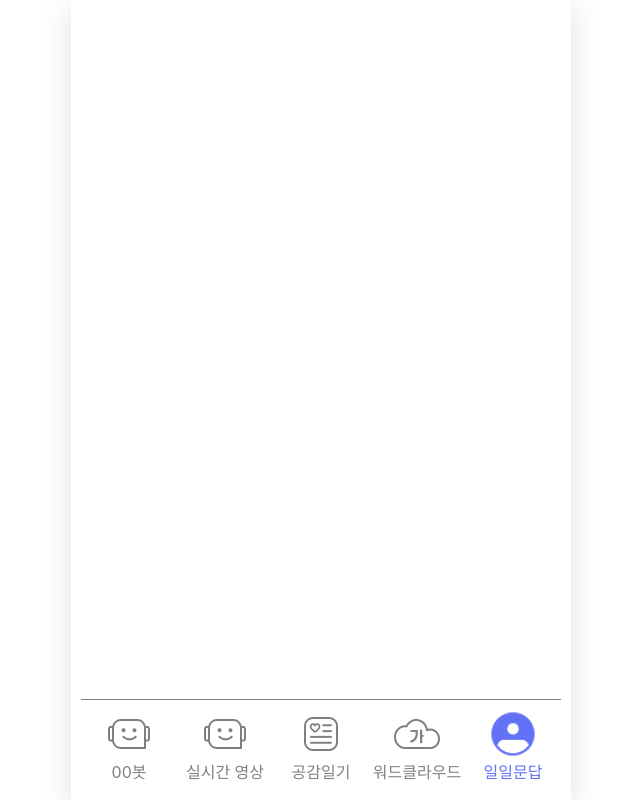
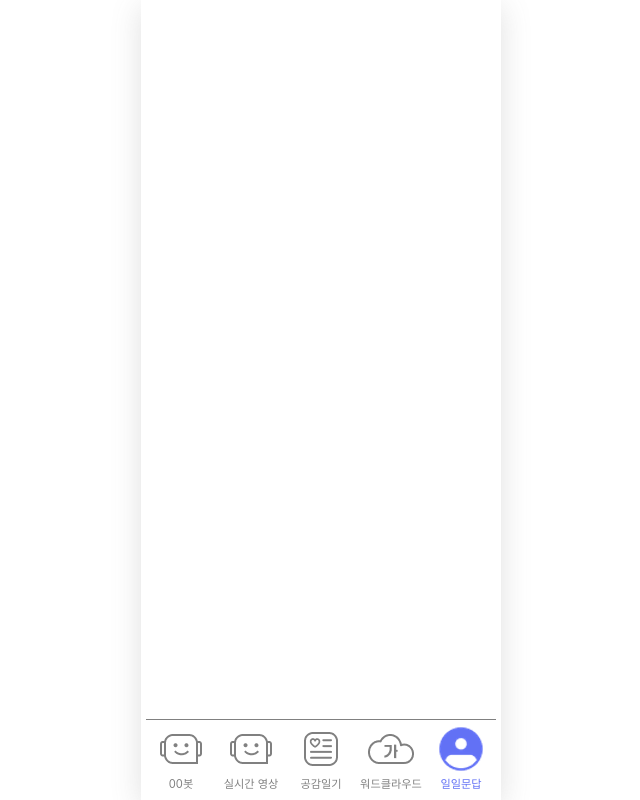
Before and after one commit to psy-er/I-CARE-FE, a React (Create React App) app in the folder frontend/: page /question in a window 1280 px wide. Shown: the whole page, without its empty margins (319-959 px from the left). Built offline with nearby package versions, Linux system fonts and the light colour scheme.

Commit message:
docs : 화면크기 + 글자크기 조정

```diff
--- a/frontend/src/App.js
+++ b/frontend/src/App.js
@@ -4,14 +4,19 @@ import { Route, Routes } from "react-router-dom";
 import DiaryDetail from "./feat_diary/DiaryDetail";
 import DiaryCalendar from "./feat_diary/DiaryCalendar";
 import AddDiary from "./feat_diary/AddDiary";
+import Navbar from "./Navbar";
 
 function App() {
   return (
+    <div>
+      <Navbar />
     <Routes>
       <Route path="/diary" element={<DiaryCalendar />} />
       <Route path="/diary/detail" element={<DiaryDetail />} />
       <Route path="/diary/add" element={<AddDiary />} />
     </Routes>
+    </div>
+
   );
 }
 
--- a/frontend/src/Navbar.css
+++ b/frontend/src/Navbar.css
@@ -1,19 +1,19 @@
 .navbar {
-  height: 100px;  /* navbar 높이 */
+  height: 80px;  /* navbar 높이 */
   position: fixed; /* 하단에 고정 */
   bottom: 0; /* 하단에 고정 */
-  max-width: 480px;
+  max-width: 350px;
   width: 100%;
   border-top: 1.4px solid grey; /* 경계선 */
-  left: 50%; /* 부모 요소의 왼쪽 기준으로 배치 */
-  transform: translateX(-50%); /* 가운데 정렬 */
+  left: 50%;
+  transform: translateX(-50%);
   }
 
   .navbar img {
-    margin-top: 10px;
+    margin-top: 5px;
+    margin-bottom: -5px;
   }
 
-  /* nav태그 아래의 div태그들을 수평정렬 및 세로길이 설정 */
   .nav-link {
     /* 수평정렬, 5개의 button을 각각 20% width만큼 할당 */
     float: left;
@@ -30,7 +30,7 @@
     color: #6271f5;
   }
 
-  /* 하단 네비바의 메뉴를 눌렀을 때 색상 변경*/
+  /* 하단 네비바의 메뉴를 안 눌렀을 때 색상 변경*/
   .inactive {
     color: #808080;
   }
--- a/frontend/src/Navbar.js
+++ b/frontend/src/Navbar.js
@@ -15,7 +15,7 @@ const Navbar = () => {
     <nav className="navbar">
 
       {/* 00봇 아이콘 */}
-      <Link to="/first" className="nav-link" style={{ textDecoration: 'none' }}>
+      <Link to="/first" className="nav-link" style={{ textDecoration: 'none', fontSize:'0.7rem'}}>
         <div>
           {isFirstLink ? (
           <img src="/bot.png" alt="챗봇" /> //선택 했을 때
@@ -27,7 +27,7 @@ const Navbar = () => {
       </Link>
 
       {/* 실시간 영상 */}
-      <Link to="/second" className="nav-link" style={{ textDecoration: 'none' }}>
+      <Link to="/second" className="nav-link" style={{ textDecoration: 'none', fontSize:'0.7rem'}}>
         <div>
           {isSecondLink ? (
           <img src="/bot.png" alt="실시간 영상" /> //선택 했을 때
@@ -39,7 +39,7 @@ const Navbar = () => {
       </Link>
 
       {/* 일기 작성 */}
-      <Link to="/diary" className="nav-link" style={{ textDecoration: 'none' }}>
+      <Link to="/diary" className="nav-link" style={{ textDecoration: 'none', fontSize:'0.7rem'}}>
         <div>
           {isDiaryLink ? (
           <img src="/diary.png" alt="공감일기" /> //선택 했을 때
@@ -51,7 +51,7 @@ const Navbar = () => {
       </Link>
 
       {/* 워드 클라우드 */}
-      <Link to="/fourth" className="nav-link" style={{ textDecoration: 'none' }}>
+      <Link to="/fourth" className="nav-link" style={{ textDecoration: 'none', fontSize:'0.7rem'}}>
         <div>
           {isFourthLink ? (
           <img src="/word_cloud.png" alt="워드클라우드" /> //선택 했을 때
@@ -63,7 +63,7 @@ const Navbar = () => {
       </Link>
 
       {/* 1일 1문답 */}
-      <Link to="/question/list" className="nav-link" style={{ textDecoration: 'none' }}>
+      <Link to="/question/list" className="nav-link" style={{ textDecoration: 'none', fontSize:'0.7rem'}}>
         <div>
           {isQuestionLink ? (
           <img src="/question.png" alt="일일문답" /> //선택 했을 때
--- a/frontend/src/index.css
+++ b/frontend/src/index.css
@@ -24,7 +24,7 @@ code {
 
 #root {
   margin: 0 auto;
-  max-width: 500px; /* 최대 길이를 준다. */
+  max-width: 360px; /* 최대 길이를 준다. */
   width: 100%;
   min-height: 100vh;
   height: 100%;
--- a/frontend/src/index.js
+++ b/frontend/src/index.js
@@ -4,14 +4,12 @@ import './index.css';
 import App from './App';
 import reportWebVitals from './reportWebVitals';
 import { BrowserRouter } from 'react-router-dom';
-import Navbar from './Navbar';
 
 const root = ReactDOM.createRoot(document.getElementById('root'));
 root.render(
   <React.StrictMode>
     <BrowserRouter>
       <App />
-      <Navbar />
     </BrowserRouter>
   </React.StrictMode>
 );
```
